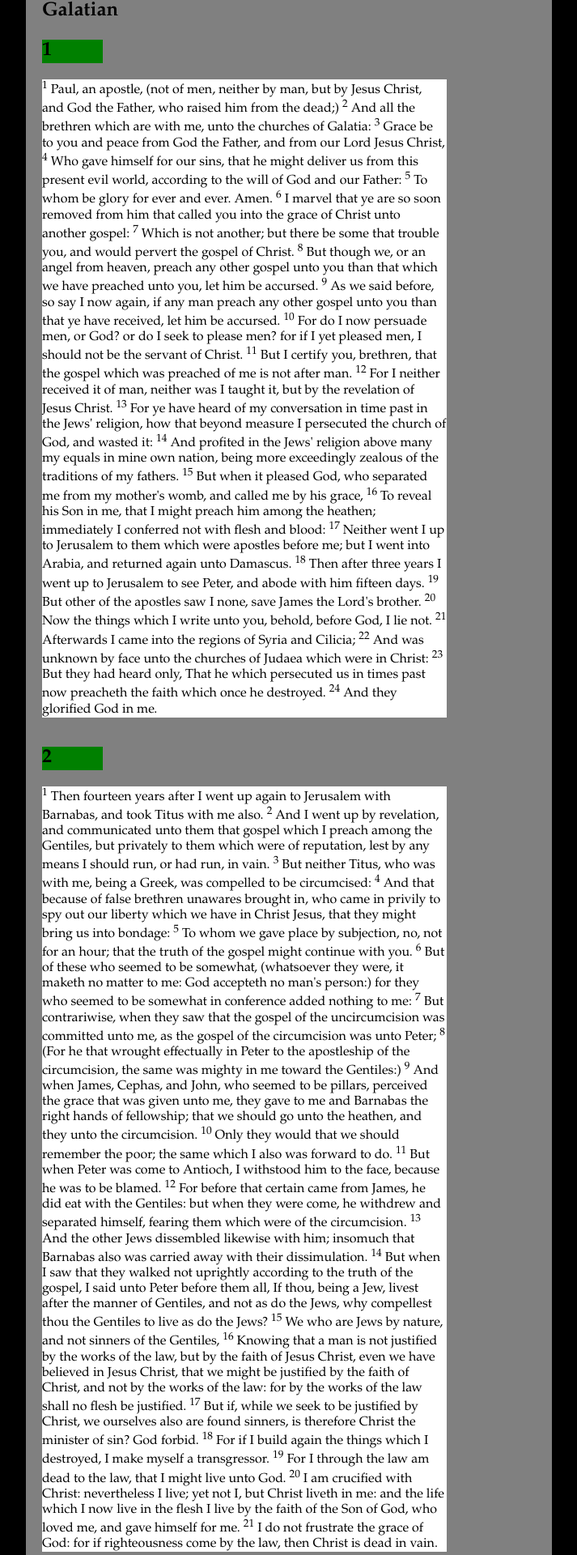
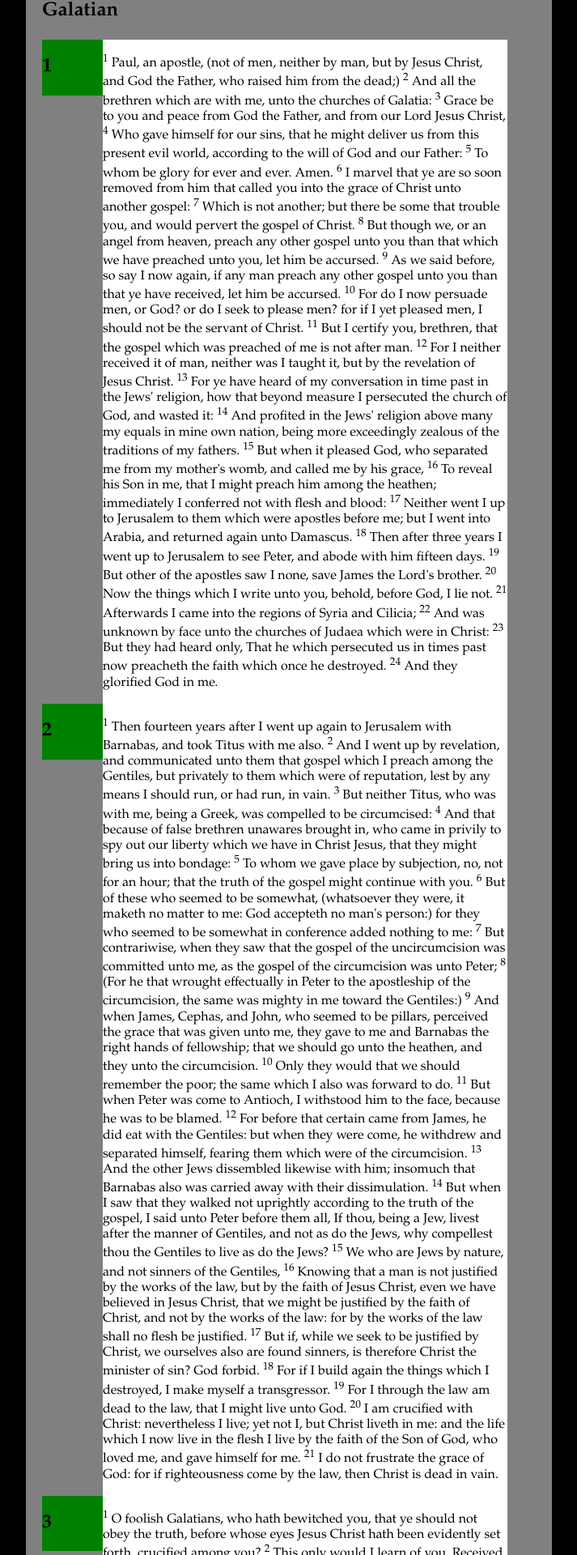
Before and after one commit to dreanod/dreanod.github.io, a Jekyll site: the page built from galatian2.html, in a window 1280 px wide. Shown: the top 1920 px of the page at 81% size, without its empty margins (283-996 px from the left). Built offline with Jekyll 4.4.1, drawn with Linux system fonts in a browser that asks for light colours.

Commit message:
Update galatian2.html

```diff
--- a/galatian2.html
+++ b/galatian2.html
@@ -180,6 +180,9 @@ text:
     article,aside,details,figcaption,figure,footer,header,hgroup,nav,section,summary {
      display:block
     }
+    .column {
+      float: left;
+    }
     .column.left {
       width: 75px;
       background-color: green;
```
